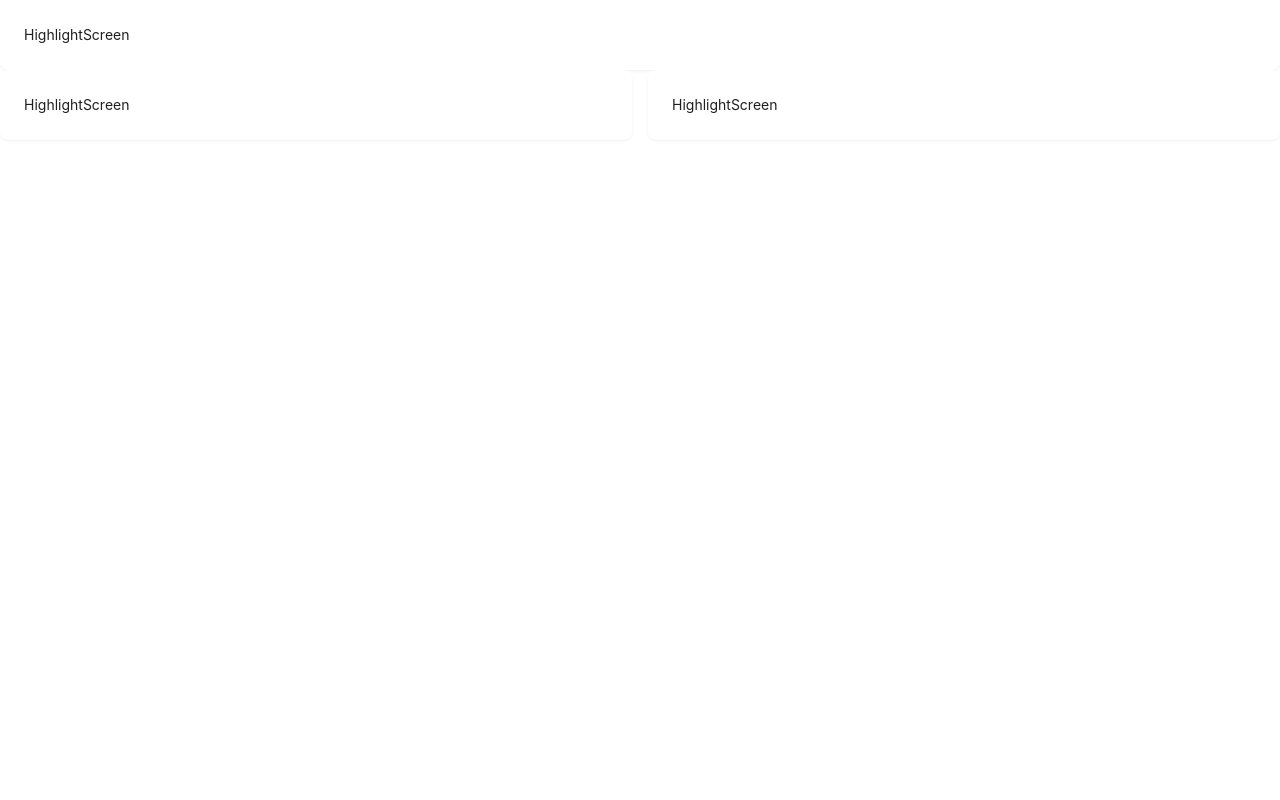
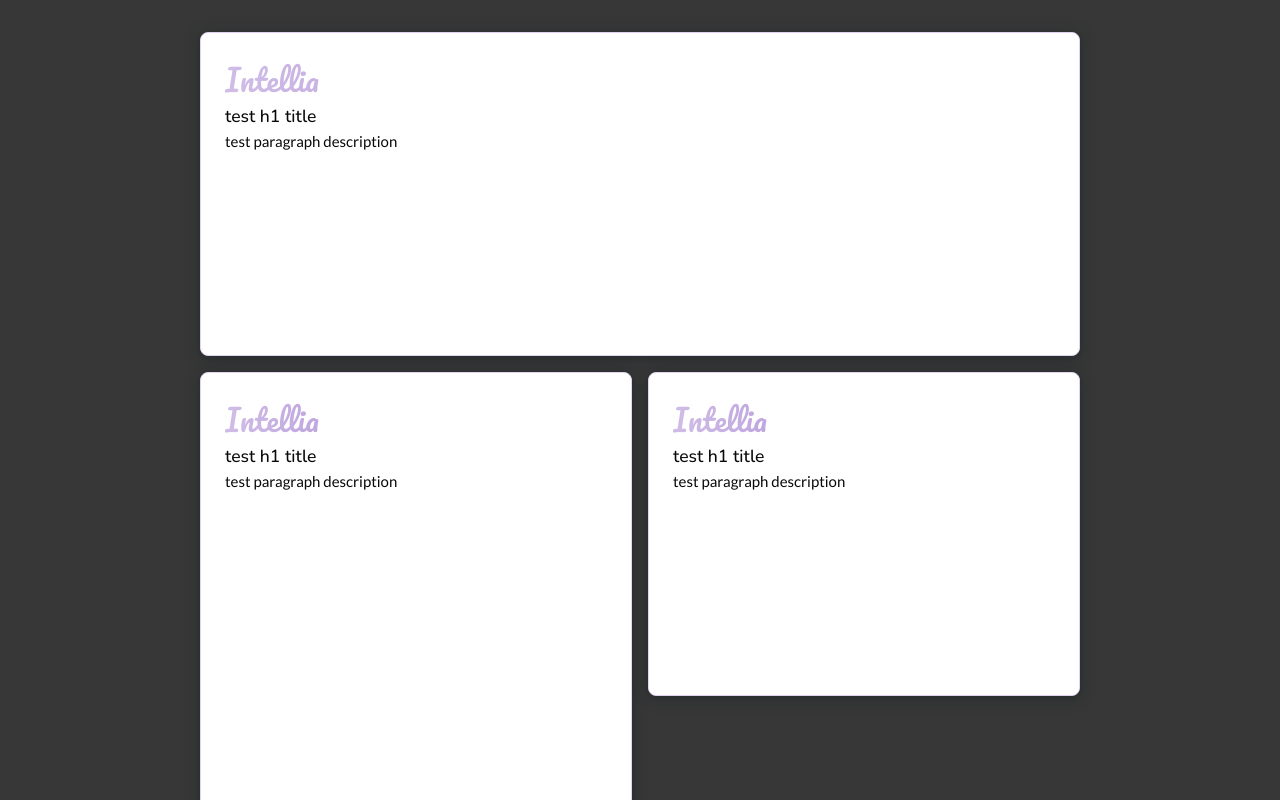
Before and after one commit to shivaraj65/intellia, a Next.js app: page /simulation in a window 1280 px wide. Shown: the top 800 px of the page. Built offline with nearby package versions, Linux system fonts and the light colour scheme.

Commit message:
app config

```diff
--- a/src/pages/_app.tsx
+++ b/src/pages/_app.tsx
@@ -1,6 +1,27 @@
+import ThemeWrapper from "@/wrapper/themeWrapper";
+import type { AppProps } from "next/app";
+import { ConfigProvider, message } from "antd";
+import { store } from "@/redux/store";
+import { Provider } from "react-redux";
+import theme from "@/styles/theme/themeConfig";
 import "@/styles/globals.scss";
-import type { AppProps } from "next/app";
+import "@/styles/theme/appTheme.scss";
+import "@/styles/theme/antdOverride.scss";
 
 export default function App({ Component, pageProps }: AppProps) {
-  return <Component {...pageProps} />;
+  message.config({
+    top: 20,
+    duration: 2,
+    maxCount: 2,
+  });
+
+  return (
+    <Provider store={store}>
+      <ConfigProvider theme={theme}>
+        <ThemeWrapper>
+          <Component {...pageProps} />
+        </ThemeWrapper>
+      </ConfigProvider>
+    </Provider>
+  );
 }
--- a/src/redux/reducers/appSlice.ts
+++ b/src/redux/reducers/appSlice.ts
@@ -14,7 +14,7 @@ interface app {
 
 const initialState: app = {
   appInfo:{
-    name:"INTELLIA",
+    name:"Intellia",
     logo:"https://picsum.photos/150/50",
     description:"Where Opinions Meet Intelligence.",
   },
--- a/src/screens/highlightsScreen.tsx
+++ b/src/screens/highlightsScreen.tsx
@@ -1,9 +1,12 @@
 import React from "react";
+import styles from "@/styles/screens/highlightsScreen.module.scss";
 
 const HighlightScreen = () => {
     return(
-        <div>
-            HighlightScreen
+        <div className={styles.highlightsContainer}>
+            <h1 className="title">Intellia</h1>
+            <h3 className="font1">test h1 title</h3>
+            <p className="font2">test paragraph description</p>
         </div>
     )
 }
--- a/src/styles/globals.scss
+++ b/src/styles/globals.scss
@@ -1,4 +1,36 @@
-*{
-    padding: 0;
-    margin: 0;
+//--------------font imports------------------
+@import url("https://fonts.googleapis.com/css2?family=Pacifico&display=swap");
+@import url("https://fonts.googleapis.com/css2?family=Nunito:ital,wght@0,200..1000;1,200..1000&display=swap");
+@import url("https://fonts.googleapis.com/css2?family=Lato:ital,wght@0,100;0,300;0,400;0,700;0,900;1,100;1,300;1,400;1,700;1,900&display=swap");
+
+* {
+  padding: 0;
+  margin: 0;
 }
+
+//-----------global fonts---------------
+.title {
+  font-family: "Pacifico", cursive;
+  font-weight: 400;
+  font-style: normal;
+  background: linear-gradient(
+    90deg,
+    #d0bde6,
+    /* $mix-light-100 */ #ae8fd8,
+    /* $primary-500 */ #673ab7 /* $primary-100 */
+  );
+  -webkit-background-clip: text;
+  -webkit-text-fill-color: transparent;
+}
+.font1 {
+  font-family: "Nunito", sans-serif;
+  font-optical-sizing: auto;
+  font-weight: 500;
+  font-style: normal;
+}
+
+.font2 {
+  font-family: "Lato", sans-serif;
+  font-weight: 400;
+  font-style: normal;
+}
--- /dev/null
+++ b/src/styles/screens/highlightsScreen.module.scss
@@ -0,0 +1,14 @@
+@use "../theme/appTheme";
+
+//default styling is for the single column
+.highlightsContainer{
+    height: 100%;
+    width: 100%;
+    // background-color: appTheme.$dark-100;
+}
+
+
+//for two columns
+@media (min-width: 330px) {
+    //for 2 row cards layout
+  }
--- a/src/styles/theme/appTheme.scss
+++ b/src/styles/theme/appTheme.scss
@@ -40,7 +40,7 @@ $mix-light-200: #d5c4e9;
 $mix-light-300: #dbcbec;
 $mix-light-400: #e0d3ee;
 $mix-light-500: #e5daf1;
-$mix-light-600: #eae1f4;
+$mix-light-600: #ffffff;
 
 * {
   .primary {
--- /dev/null
+++ b/src/styles/theme/themeConfig.ts
@@ -0,0 +1,28 @@
+/**
+ * antd theme/themeConfig.ts
+ */
+
+ import type { ThemeConfig } from "antd";
+
+ const theme: ThemeConfig = {
+   token: {
+     fontSize: 15,
+     colorPrimary: "#096a2e",
+   },
+   components: {
+     Menu: {
+       darkItemBg: "#090909",
+       itemBg: "#dee9df",
+       itemSelectedBg: "#f9f9f9",
+     },
+     Layout: {
+       siderBg: "#090909",
+       lightSiderBg: "#dee9df",
+     },
+     Input:{
+       activeBg:"#096a2e1f",
+     }
+   },
+ };
+
+ export default theme;
--- a/src/styles/wrapper/cardSimulator.module.scss
+++ b/src/styles/wrapper/cardSimulator.module.scss
@@ -1,4 +1,4 @@
-.card-sim-wrapper {
+.cardsimwrapper {
   width: 100%;
   min-height: 100vh;
   display: flex;
@@ -6,22 +6,30 @@
   align-items: center;
   justify-content: center;
   gap: 1rem;
-  margin: 2rem 0;
+  padding: 2rem 0;
+  background-color: rgba(0, 0, 0, 0.785);
 }
 
-.w2-h1 {
+.w2h1 {
   width: 880px;
   height: 324px;
   box-shadow: rgba(14, 30, 37, 0.12) 0px 2px 4px 0px, rgba(14, 30, 37, 0.32) 0px 2px 16px 0px !important;
+  .ant-card-body{
+    height:100%;
+  }
 }
 
-.w1-h2 {
+.w1h2 {
   height: 664px;
   width: 432px;
   box-shadow: rgba(14, 30, 37, 0.12) 0px 2px 4px 0px, rgba(14, 30, 37, 0.32) 0px 2px 16px 0px !important;
+  .ant-card-body{
+    height:100%;
+    background-color: red !important;
+  }
 }
 
-.w1-h1 {
+.w1h1 {
   height: 324px;
   width: 432px;
   box-shadow: rgba(14, 30, 37, 0.12) 0px 2px 4px 0px, rgba(14, 30, 37, 0.32) 0px 2px 16px 0px !important;
--- a/src/wrapper/cardSimulator.tsx
+++ b/src/wrapper/cardSimulator.tsx
@@ -1,22 +1,22 @@
 import React from "react";
-import "@/styles/wrapper/cardSimulator.module.scss";
+import styles from "@/styles/wrapper/cardSimulator.module.scss";
 import { Card, Col, Row } from "antd";
 import HighlightScreen from '@/screens/highlightsScreen';
 
 const CardSimulator = () => {
   return (
-    <div className={'card-sim-wrapper'}>
-      <Card className="w2-h1" title="" variant="borderless">
+    <div className={styles.cardsimwrapper}>
+      <Card className={styles.w2h1} title="" variant="borderless">
           <HighlightScreen/>
       </Card>
       <Row gutter={16}>
         <Col span={12}>
-          <Card className="w1-h2" title="" variant="borderless">
+          <Card className={styles.w1h2} title="" variant="borderless">
             <HighlightScreen/>
           </Card>{" "}
         </Col>
         <Col span={12}>
-          <Card className="w1-h1" title="" variant="borderless">
+          <Card className={styles.w1h1} title="" variant="borderless">
             <HighlightScreen/>
           </Card>
         </Col>
--- /dev/null
+++ b/src/wrapper/themeWrapper.tsx
@@ -0,0 +1,23 @@
+import React, { useState, useEffect } from "react";
+import { useSelector, useDispatch } from "react-redux";
+import { updateTheme } from "@/redux/reducers/appSlice";
+import { RootState } from "@/redux/store";
+
+const ThemeWrapper = ({ children }: any) => {
+  const [appTheme, setAppTheme] = useState("light");
+
+  const theme = useSelector((state: RootState) => state.app.theme);
+  const dispatch = useDispatch();
+
+  useEffect(() => {
+    const storedTheme: string | null = localStorage.getItem("appTheme");
+    if (storedTheme) {
+      dispatch(updateTheme(storedTheme));
+      setAppTheme(storedTheme);
+    }
+  }, [theme]);
+
+  return <div data-theme={appTheme}>{children}</div>;
+};
+
+export default ThemeWrapper;
```
Also changed, not shown: src/assets/svgConf.tsx (added, +118 -0 lines).
